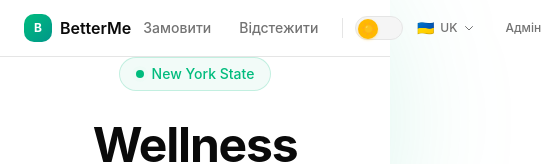
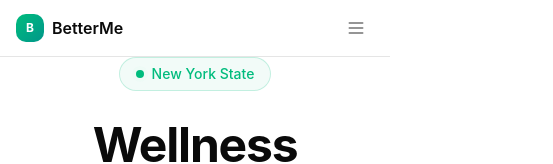
Before and after one commit to ArturLys/BetterMe, a React app in the folder frontend/: page / in a window 390 px wide. Shown: the top 164 px of the page, 553 px wide, since content can reach past the window. Built offline with nearby package versions, Linux system fonts and the light colour scheme; no server answers; the HTML template or start-up script is replaced by a standard one.

Commit message:
feat: add mobile support

```diff
--- a/frontend/src/components/PublicLayout.tsx
+++ b/frontend/src/components/PublicLayout.tsx
@@ -8,11 +8,11 @@ export default function PublicLayout() {
   const { theme, toggleTheme } = useTheme()
   const location = useLocation()
   const [langOpen, setLangOpen] = useState(false)
+  const [menuOpen, setMenuOpen] = useState(false)
   const langRef = useRef<HTMLDivElement>(null)
 
   const isActive = (path: string) => location.pathname === path
 
-  // Close dropdown on click outside
   useEffect(() => {
     const handler = (e: MouseEvent) => {
       if (langRef.current && !langRef.current.contains(e.target as Node)) setLangOpen(false)
@@ -21,10 +21,15 @@ export default function PublicLayout() {
     return () => document.removeEventListener('mousedown', handler)
   }, [])
 
+  // Close mobile menu on nav
+  useEffect(() => {
+    setMenuOpen(false)
+  }, [location.pathname])
+
   return (
     <div className='min-h-screen bg-background text-foreground'>
       <header className='sticky top-0 z-50 border-b bg-background/80 backdrop-blur-lg'>
-        <div className='max-w-5xl mx-auto flex items-center justify-between h-14 px-6'>
+        <div className='max-w-5xl mx-auto flex items-center justify-between h-14 px-4 sm:px-6'>
           <Link to='/' className='flex items-center gap-2 group'>
             <div className='w-7 h-7 rounded-lg bg-linear-to-br from-emerald-500 to-teal-600 flex items-center justify-center transition-transform group-hover:scale-110'>
               <span className='text-xs font-bold text-white'>B</span>
@@ -32,42 +37,32 @@ export default function PublicLayout() {
             <span className='font-semibold'>BetterMe</span>
           </Link>
 
-          <nav className='flex items-center gap-1'>
+          {/* Desktop nav */}
+          <nav className='hidden sm:flex items-center gap-1'>
             <Link
               to='/order'
-              className={`px-3 py-1.5 rounded-md text-sm font-medium transition-colors ${
-                isActive('/order') ? 'bg-emerald-500/10 text-emerald-500' : 'text-muted-foreground hover:text-foreground hover:bg-muted'
-              }`}
+              className={`px-3 py-1.5 rounded-md text-sm font-medium transition-colors ${isActive('/order') ? 'bg-emerald-500/10 text-emerald-500' : 'text-muted-foreground hover:text-foreground hover:bg-muted'}`}
             >
               {t('pub.nav.order')}
             </Link>
             <Link
               to='/track'
-              className={`px-3 py-1.5 rounded-md text-sm font-medium transition-colors ${
-                isActive('/track') ? 'bg-emerald-500/10 text-emerald-500' : 'text-muted-foreground hover:text-foreground hover:bg-muted'
-              }`}
+              className={`px-3 py-1.5 rounded-md text-sm font-medium transition-colors ${isActive('/track') ? 'bg-emerald-500/10 text-emerald-500' : 'text-muted-foreground hover:text-foreground hover:bg-muted'}`}
             >
               {t('pub.nav.track')}
             </Link>
-
             <div className='w-px h-5 bg-border mx-2' />
-
-            {/* Dark mode toggle */}
             <button
               onClick={toggleTheme}
-              className='relative w-12 h-6 rounded-full bg-muted border border-border transition-colors duration-300 hover:border-emerald-500/30 focus:outline-none'
+              className='relative w-12 h-6 rounded-full bg-muted border border-border transition-colors duration-300 hover:border-emerald-500/30'
               aria-label='Toggle theme'
             >
               <div
-                className={`absolute top-0.5 w-5 h-5 rounded-full flex items-center justify-center text-xs transition-all duration-300 shadow-sm ${
-                  theme === 'dark' ? 'left-6 bg-indigo-500 shadow-indigo-500/30' : 'left-0.5 bg-amber-400 shadow-amber-400/30'
-                }`}
+                className={`absolute top-0.5 w-5 h-5 rounded-full flex items-center justify-center text-xs transition-all duration-300 shadow-sm ${theme === 'dark' ? 'left-6 bg-indigo-500 shadow-indigo-500/30' : 'left-0.5 bg-amber-400 shadow-amber-400/30'}`}
               >
                 {theme === 'dark' ? '🌙' : '☀️'}
               </div>
             </button>
-
-            {/* Language dropdown */}
             <div className='relative' ref={langRef}>
               <button
                 onClick={() => setLangOpen(!langOpen)}
@@ -85,7 +80,6 @@ export default function PublicLayout() {
                   <path strokeLinecap='round' strokeLinejoin='round' d='M19 9l-7 7-7-7' />
                 </svg>
               </button>
-
               {langOpen && (
                 <div className='absolute right-0 mt-1 w-36 rounded-lg border bg-popover shadow-lg py-1 animate-[fadeIn_0.15s_ease-out]'>
                   <button
@@ -93,9 +87,7 @@ export default function PublicLayout() {
                       setLang('uk')
                       setLangOpen(false)
                     }}
-                    className={`w-full flex items-center gap-2 px-3 py-2 text-sm transition-colors ${
-                      lang === 'uk' ? 'text-emerald-500 bg-emerald-500/5' : 'text-popover-foreground hover:bg-muted'
-                    }`}
+                    className={`w-full flex items-center gap-2 px-3 py-2 text-sm transition-colors ${lang === 'uk' ? 'text-emerald-500 bg-emerald-500/5' : 'text-popover-foreground hover:bg-muted'}`}
                   >
                     🇺🇦 Українська
                   </button>
@@ -104,16 +96,13 @@ export default function PublicLayout() {
                       setLang('en')
                       setLangOpen(false)
                     }}
-                    className={`w-full flex items-center gap-2 px-3 py-2 text-sm transition-colors ${
-                      lang === 'en' ? 'text-emerald-500 bg-emerald-500/5' : 'text-popover-foreground hover:bg-muted'
-                    }`}
+                    className={`w-full flex items-center gap-2 px-3 py-2 text-sm transition-colors ${lang === 'en' ? 'text-emerald-500 bg-emerald-500/5' : 'text-popover-foreground hover:bg-muted'}`}
                   >
                     🇬🇧 English
                   </button>
                 </div>
               )}
             </div>
-
             <Link
               to='/admin'
               className='ml-1 px-3 py-1.5 rounded-md text-xs font-medium text-muted-foreground hover:text-foreground hover:bg-muted transition-colors'
@@ -121,7 +110,51 @@ export default function PublicLayout() {
               {t('pub.nav.admin')}
             </Link>
           </nav>
+
+          {/* Mobile hamburger */}
+          <button className='sm:hidden p-2 text-muted-foreground hover:text-foreground' onClick={() => setMenuOpen(!menuOpen)}>
+            <svg className='w-5 h-5' fill='none' viewBox='0 0 24 24' stroke='currentColor' strokeWidth={2}>
+              {menuOpen ? (
+                <path strokeLinecap='round' strokeLinejoin='round' d='M6 18L18 6M6 6l12 12' />
+              ) : (
+                <path strokeLinecap='round' strokeLinejoin='round' d='M4 6h16M4 12h16M4 18h16' />
+              )}
+            </svg>
+          </button>
         </div>
+
+        {/* Mobile menu */}
+        {menuOpen && (
+          <div className='sm:hidden border-t bg-background px-4 py-3 space-y-2 animate-[fadeIn_0.15s_ease-out]'>
+            <Link
+              to='/order'
+              className={`block px-3 py-2 rounded-md text-sm font-medium ${isActive('/order') ? 'bg-emerald-500/10 text-emerald-500' : 'text-muted-foreground'}`}
+            >
+              {t('pub.nav.order')}
+            </Link>
+            <Link
+              to='/track'
+              className={`block px-3 py-2 rounded-md text-sm font-medium ${isActive('/track') ? 'bg-emerald-500/10 text-emerald-500' : 'text-muted-foreground'}`}
+            >
+              {t('pub.nav.track')}
+            </Link>
+            <Link to='/admin' className='block px-3 py-2 rounded-md text-sm font-medium text-muted-foreground'>
+              {t('pub.nav.admin')}
+            </Link>
+            <div className='flex items-center gap-3 px-3 pt-2 border-t border-border/50'>
+              <button onClick={toggleTheme} className='relative w-12 h-6 rounded-full bg-muted border border-border'>
+                <div
+                  className={`absolute top-0.5 w-5 h-5 rounded-full flex items-center justify-center text-xs transition-all duration-300 ${theme === 'dark' ? 'left-6 bg-indigo-500' : 'left-0.5 bg-amber-400'}`}
+                >
+                  {theme === 'dark' ? '🌙' : '☀️'}
+                </div>
+              </button>
+              <button onClick={() => setLang(lang === 'uk' ? 'en' : 'uk')} className='text-sm text-muted-foreground'>
+                {lang === 'uk' ? '🇺🇦 UA' : '🇬🇧 EN'}
+              </button>
+            </div>
+          </div>
+        )}
       </header>
 
       <Outlet />
--- a/frontend/src/pages/Home.tsx
+++ b/frontend/src/pages/Home.tsx
@@ -16,7 +16,7 @@ export default function Home() {
   const { t } = useI18n()
 
   return (
-    <main className='flex flex-col items-center justify-center min-h-[calc(100vh-3.5rem)] px-6'>
+    <main className='flex flex-col items-center justify-center min-h-[calc(100vh-3.5rem)] px-4 sm:px-6'>
       {/* Hero */}
       <div className='relative text-center max-w-2xl'>
         {/* Glow */}
--- a/frontend/src/pages/admin/Dashboard.tsx
+++ b/frontend/src/pages/admin/Dashboard.tsx
@@ -231,7 +231,7 @@ export default function Dashboard() {
     <div className='min-h-screen bg-background'>
       {/* Header */}
       <header className='sticky top-0 z-50 border-b bg-background/80 backdrop-blur-lg'>
-        <div className='max-w-7xl mx-auto flex items-center justify-between h-14 px-6'>
+        <div className='max-w-7xl mx-auto flex items-center justify-between h-14 px-4 sm:px-6'>
           <div className='flex items-center gap-3'>
             <div className='w-7 h-7 rounded-lg bg-linear-to-br from-emerald-500 to-teal-600 flex items-center justify-center'>
               <span className='text-xs font-bold text-white'>B</span>
@@ -307,18 +307,18 @@ export default function Dashboard() {
         </div>
       </header>
 
-      <main className='max-w-7xl mx-auto p-6'>
-        <div className='flex items-center justify-between mb-8'>
+      <main className='max-w-7xl mx-auto p-4 sm:p-6'>
+        <div className='flex flex-col sm:flex-row sm:items-center justify-between gap-4 mb-8'>
           <div>
-            <h1 className='text-3xl font-bold tracking-tight'>{t('dash.title')}</h1>
-            <p className='text-muted-foreground mt-1'>{t('dash.subtitle')}</p>
+            <h1 className='text-2xl sm:text-3xl font-bold tracking-tight'>{t('dash.title')}</h1>
+            <p className='text-muted-foreground mt-1 text-sm sm:text-base'>{t('dash.subtitle')}</p>
           </div>
           <div className='flex gap-2'>
-            <Button variant='outline' onClick={() => setCsvOpen(true)}>
-              📄 CSV Import
+            <Button variant='outline' size='sm' onClick={() => setCsvOpen(true)}>
+              📄 CSV
             </Button>
-            <Button onClick={() => setCreateOpen(true)} className='bg-linear-to-r from-emerald-600 to-teal-600 text-white'>
-              ➕ Manual Order
+            <Button size='sm' onClick={() => setCreateOpen(true)} className='bg-linear-to-r from-emerald-600 to-teal-600 text-white'>
+              ➕ Order
             </Button>
           </div>
         </div>
@@ -354,7 +354,7 @@ export default function Dashboard() {
         <Separator className='mb-6' />
 
         {/* Filters */}
-        <div className='flex flex-wrap items-end gap-3 mb-4'>
+        <div className='flex flex-wrap items-end gap-2 sm:gap-3 mb-4 overflow-x-auto pb-1'>
           <div className='space-y-1'>
             <Label className='text-xs text-muted-foreground'>Status</Label>
             <select
```
